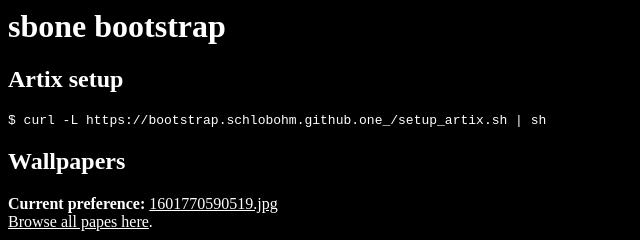
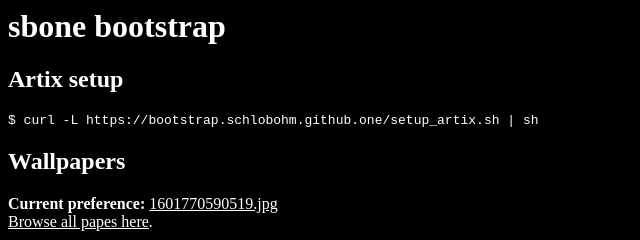
Before and after one commit to schlobohm/bootstrap, a plain HTML site: page index.html in a window 1280 px wide. Shown: the full height of the page, 0-640 px from the left. Drawn offline with Linux system fonts and the light colour scheme.

Commit message:
fix: remove stray underscore

```diff
--- a/index.html
+++ b/index.html
@@ -14,7 +14,7 @@
 <body>
     <h1>sbone bootstrap</h1>
     <h2>Artix setup</h2>
-    <code>$ curl -L https://bootstrap.schlobohm.github.one_/setup_artix.sh | sh</code>
+    <code>$ curl -L https://bootstrap.schlobohm.github.one/setup_artix.sh | sh</code>
 
     <h2>Wallpapers</h2>
     <b>Current preference:</b> <a href="https://bootstrap.schlobohm.one/papes/1601770590519.jpg">1601770590519.jpg</a>
```
